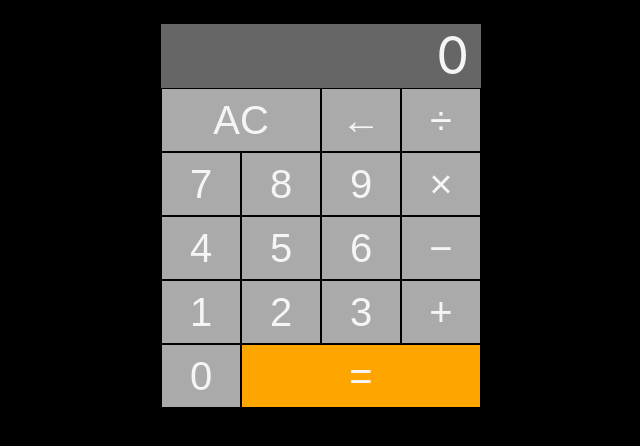
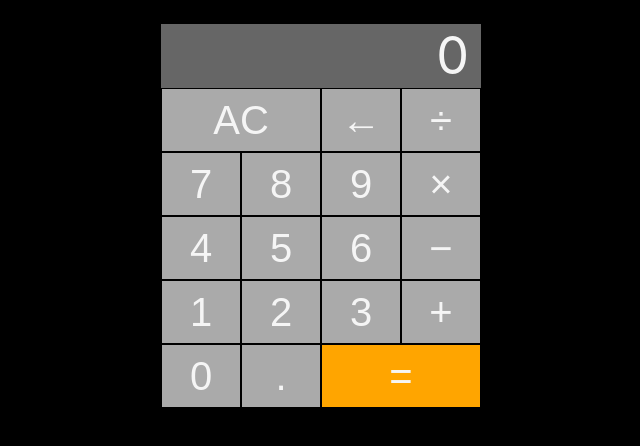
Before and after one commit to jmalk/react-calculator, a React (Create React App) app: page / in a window 1280 px wide. Shown: the top 446 px of the page, without its empty margins (319-959 px from the left). Built offline with nearby package versions, Linux system fonts and the light colour scheme.

Commit message:
Implement decimals

```diff
--- a/src/components/Calculator.tsx
+++ b/src/components/Calculator.tsx
@@ -35,12 +35,16 @@ function Calculator() {
   const [previous, setPrevious] = useState(0);
   const [operation, setOperation] = useState<Operation | null>(null);
   const [waiting, setWaiting] = useState(false);
+  const [decimalDenominator, setDecimalDenominator] = useState<number | null>(
+    null
+  );
 
   const handleAC = () => {
     setValue(0);
     setPrevious(0);
     setOperation(null);
     setWaiting(false);
+    setDecimalDenominator(null);
   };
 
   const handleDelete = () => {
@@ -50,10 +54,22 @@ function Calculator() {
   const handleNumber = (n: number) => {
     if (waiting) {
       setWaiting(false);
+      setDecimalDenominator(null);
       setPrevious(value);
       setValue(n);
+    } else if (decimalDenominator) {
+      setValue(value + n / decimalDenominator);
+      // Once you start adding digits after a decimal point,
+      // each one is ten times smaller in value than the last.
+      setDecimalDenominator(decimalDenominator * 10);
     } else {
       setValue(value * 10 + n);
+    }
+  };
+
+  const handleDecimal = () => {
+    if (!decimalDenominator) {
+      setDecimalDenominator(10);
     }
   };
 
@@ -123,7 +139,10 @@ function Calculator() {
 
       <div className="row">
         <NumberButton handler={handleNumber} n={0} />
-        <button className="equals button width-3" onClick={handleEquals}>
+        <button className="button" onClick={handleDecimal}>
+          .
+        </button>
+        <button className="equals button width-2" onClick={handleEquals}>
           =
         </button>
       </div>
--- a/src/index.css
+++ b/src/index.css
@@ -58,10 +58,6 @@ code {
   width: calc(2 * var(--button-width));
 }
 
-.width-3 {
-  width: calc(3 * var(--button-width));
-}
-
 .equals {
   background-color: var(--accent);
 }
```
